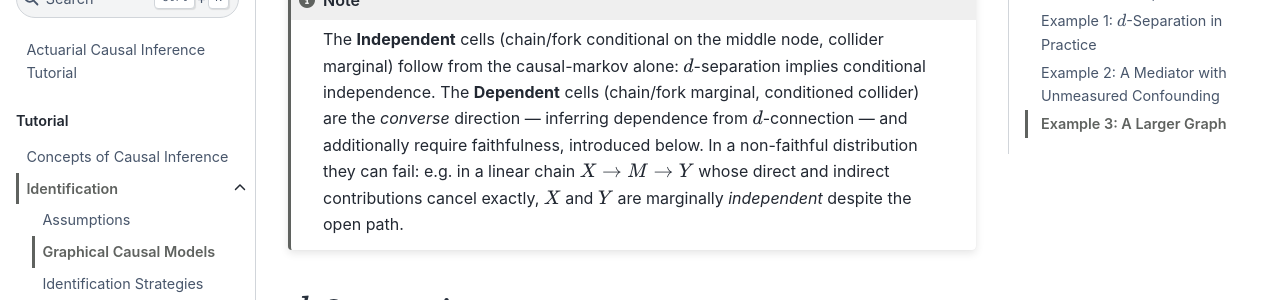
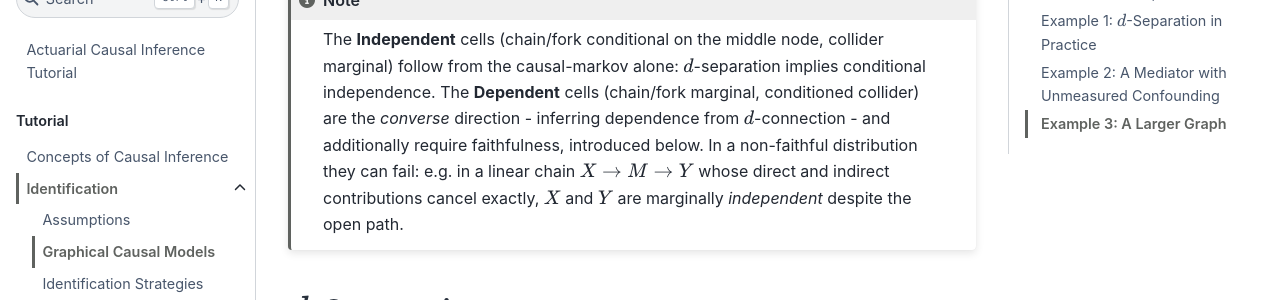
Before and after one commit to actuarial-data-science/ActuarialCausalInference, a Jupyter Book: the page built from tutorial/graphical_models.md, in a window 1280 px wide and 900 px high, scrolled down 3696 px. Shown: the part 152-452 px from the top of the window. Built offline with Jupyter Book 1.0.4 settings and Sphinx 7.4.7 and the Sphinx Book theme 1.1.4, drawn with Linux system fonts in a browser that asks for light colours; pages that are not in the unit, such as notebooks, are missing from menus; comment, search, counter and statistics services are not loaded; some of the changed text lies outside the part shown.

Commit message:
Refinements...

````diff
--- a/tutorial/graphical_models.md
+++ b/tutorial/graphical_models.md
@@ -125,7 +125,7 @@ This is the source of **collider bias** (also called **selection bias** or **Ber
 | **Collider** (Common Effect) | $X \rightarrow C \leftarrow Y$ | Independent | Dependent |
 
 ```{note}
-The **Independent** cells (chain/fork conditional on the middle node, collider marginal) follow from the {prf:ref}`causal-markov` alone: $d$-separation implies conditional independence. The **Dependent** cells (chain/fork marginal, conditioned collider) are the *converse* direction — inferring dependence from $d$-connection — and additionally require {prf:ref}`faithfulness`, introduced below. In a non-faithful distribution they can fail: e.g. in a linear chain $X \rightarrow M \rightarrow Y$ whose direct and indirect contributions cancel exactly, $X$ and $Y$ are marginally *independent* despite the open path.
+The **Independent** cells (chain/fork conditional on the middle node, collider marginal) follow from the {prf:ref}`causal-markov` alone: $d$-separation implies conditional independence. The **Dependent** cells (chain/fork marginal, conditioned collider) are the *converse* direction - inferring dependence from $d$-connection - and additionally require {prf:ref}`faithfulness`, introduced below. In a non-faithful distribution they can fail: e.g. in a linear chain $X \rightarrow M \rightarrow Y$ whose direct and indirect contributions cancel exactly, $X$ and $Y$ are marginally *independent* despite the open path.
 ```
 
 ## $d$-Separation
@@ -216,7 +216,7 @@ Given $F$, treatment is as good as randomly assigned, so $\mathbb{E}[Y \mid T=t,
 
 ### Example 2: A Mediator with Unmeasured Confounding
 
-The next graph looks deceptively similar but teaches the opposite lesson about mediators. Here the treatment $T$ is **randomised** — no arrow points into it — and it affects the outcome $Y$ both directly ($T \rightarrow Y$) and through a mediator ($T \rightarrow M \rightarrow Y$). Crucially, an **unmeasured** variable $U$ confounds the mediator–outcome relationship: $U \rightarrow M$ and $U \rightarrow Y$.
+The next graph looks deceptively similar but teaches the opposite lesson about mediators. Here the treatment $T$ is **randomised** - no arrow points into it - and it affects the outcome $Y$ both directly ($T \rightarrow Y$) and through a mediator ($T \rightarrow M \rightarrow Y$). Crucially, an **unmeasured** variable $U$ confounds the mediator–outcome relationship: $U \rightarrow M$ and $U \rightarrow Y$.
 
 ```{figure} figs/dsep_example2.svg
 :width: 70%
@@ -230,10 +230,10 @@ A randomised treatment $T$ with a mediator $M$, whose relationship with $Y$ is c
 :class: dropdown
 
 - **Enumerate the paths.** From $T$ to $Y$ there are three: the direct causal edge $T \rightarrow Y$; the indirect causal chain $T \rightarrow M \rightarrow Y$; and $T \rightarrow M \leftarrow U \rightarrow Y$. On the last, $M$ is a **collider**, so the path is *already blocked* when nothing is conditioned on.
-- **No backdoor to close.** Since $T$ is randomised, no arrow enters $T$ and there is **no backdoor path** at all — the treatment is unconfounded by design.
+- **No backdoor to close.** Since $T$ is randomised, no arrow enters $T$ and there is **no backdoor path** at all - the treatment is unconfounded by design.
 - **Why not condition on $M$?** Adjusting for the mediator would do double damage: it (i) blocks the indirect causal effect $T \rightarrow M \rightarrow Y$, and (ii) *opens* the collider path $T \rightarrow M \leftarrow U \rightarrow Y$, injecting spurious association through the unmeasured $U$.
 
-**Correct adjustment set: $\emptyset$ (adjust for nothing).** The total effect of $T$ on $Y$ is identified without conditioning on any variable. Recovering the *direct* effect that does **not** operate through $M$ would instead require the mediation formula and the assumption of no unmeasured $M$–$Y$ confounding — which $U$ violates here (see {doc}`debias`).
+**Correct adjustment set: $\emptyset$ (adjust for nothing).** The total effect of $T$ on $Y$ is identified without conditioning on any variable. Recovering the *direct* effect that does **not** operate through $M$ would instead require the mediation formula and the assumption of no unmeasured $M$–$Y$ confounding - which $U$ violates here (see {doc}`debias`).
 
 **Identifying independence.** Randomisation makes treatment independent of the potential outcomes **unconditionally**:
 
@@ -241,7 +241,7 @@ $$
 (Y(1), Y(0)) \perp\!\!\!\perp T.
 $$
 
-The effect is therefore identified directly, $\mathbb{E}[Y(t)] = \mathbb{E}[Y \mid T=t]$, with no adjustment term. Conditioning on the mediator $M$ would **destroy** this independence by opening the collider path $T \rightarrow M \leftarrow U \rightarrow Y$ — the resulting $\mathbb{E}[Y \mid T=t, M]$ would no longer be exchangeable in $T$, forfeiting the identification that randomisation supplied for free.
+The effect is therefore identified directly, $\mathbb{E}[Y(t)] = \mathbb{E}[Y \mid T=t]$, with no adjustment term. Conditioning on the mediator $M$ would **destroy** this independence by opening the collider path $T \rightarrow M \leftarrow U \rightarrow Y$ - the resulting $\mathbb{E}[Y \mid T=t, M]$ would no longer be exchangeable in $T$, forfeiting the identification that randomisation supplied for free.
 ```
 
 ### Example 3: A Larger Graph
@@ -261,16 +261,16 @@ A larger DAG: two confounding routes ($T \leftarrow Z_1 \rightarrow Y$ and $T \l
 
 List every **backdoor path** (a path leaving $T$ through an arrow pointing *into* $T$) and decide how to block it:
 
-- $T \leftarrow Z_1 \rightarrow Y$ — an open fork; block it by conditioning on $Z_1$.
-- $T \leftarrow Z_2 \rightarrow Z_3 \rightarrow Y$ — open; block it by conditioning on $Z_2$ **or** on $Z_3$ (either node lies on the path).
-- $T \leftarrow I$ — a dead end: the instrument $I$ reaches $Y$ *only* through $T$, so this path carries no confounding association and needs no adjustment.
+- $T \leftarrow Z_1 \rightarrow Y$ - an open fork; block it by conditioning on $Z_1$.
+- $T \leftarrow Z_2 \rightarrow Z_3 \rightarrow Y$ - open; block it by conditioning on $Z_2$ **or** on $Z_3$ (either node lies on the path).
+- $T \leftarrow I$ - a dead end: the instrument $I$ reaches $Y$ *only* through $T$, so this path carries no confounding association and needs no adjustment.
 
 Leave the remaining structures untouched:
 
-- $M$ is a **mediator** on the causal path $T \rightarrow M \rightarrow Y$ — conditioning on it would block part of the effect.
-- $K$ is a **collider** ($T \rightarrow K \leftarrow Y$) — conditioning on it would open a spurious path.
+- $M$ is a **mediator** on the causal path $T \rightarrow M \rightarrow Y$ - conditioning on it would block part of the effect.
+- $K$ is a **collider** ($T \rightarrow K \leftarrow Y$) - conditioning on it would open a spurious path.
 
-**Correct minimal adjustment set: $\{Z_1, Z_2\}$** (equivalently $\{Z_1, Z_3\}$). Either choice blocks both backdoor paths while leaving all causal paths open. The instrument $I$, the mediator $M$, and the collider $K$ are all deliberately excluded ({prf:ref}`backdoor-criterion`). Note that adjusting for the instrument $I$ is not merely unnecessary — it can *amplify* bias from any residual unmeasured confounding, so it is left out on purpose.
+**Correct minimal adjustment set: $\{Z_1, Z_2\}$** (equivalently $\{Z_1, Z_3\}$). Either choice blocks both backdoor paths while leaving all causal paths open. The instrument $I$, the mediator $M$, and the collider $K$ are all deliberately excluded ({prf:ref}`backdoor-criterion`). Note that adjusting for the instrument $I$ is not merely unnecessary - it can *amplify* bias from any residual unmeasured confounding, so it is left out on purpose.
 
 **Identifying independence.** Blocking both backdoor paths yields conditional exchangeability:
 
@@ -278,5 +278,5 @@ $$
 (Y(1), Y(0)) \perp\!\!\!\perp T \mid Z_1, Z_2.
 $$
 
-Given $\{Z_1, Z_2\}$, treatment is as good as randomly assigned, which identifies the effect through the backdoor adjustment formula $\mathbb{E}[Y(t)] = \mathbb{E}_{Z_1, Z_2}\big[\mathbb{E}[Y \mid T=t, Z_1, Z_2]\big]$. Adding $M$ or $K$ to the conditioning set would open a non-causal path and break this independence, while adding $I$ would amplify residual confounding bias — in each case $\mathbb{E}[Y \mid T=t, \cdot]$ would cease to recover a causal contrast.
+Given $\{Z_1, Z_2\}$, treatment is as good as randomly assigned, which identifies the effect through the backdoor adjustment formula $\mathbb{E}[Y(t)] = \mathbb{E}_{Z_1, Z_2}\big[\mathbb{E}[Y \mid T=t, Z_1, Z_2]\big]$. Adding $M$ or $K$ to the conditioning set would open a non-causal path and break this independence, while adding $I$ would amplify residual confounding bias - in each case $\mathbb{E}[Y \mid T=t, \cdot]$ would cease to recover a causal contrast.
 ```
````
Also changed, not shown: tutorial/assumptions.md (+7 -7 lines), tutorial/concepts.md (+5 -5 lines), tutorial/fairness.md (+3 -3 lines), tutorial/inference.md (+8 -8 lines), tutorial/sensitivity.md (+4 -4 lines).
